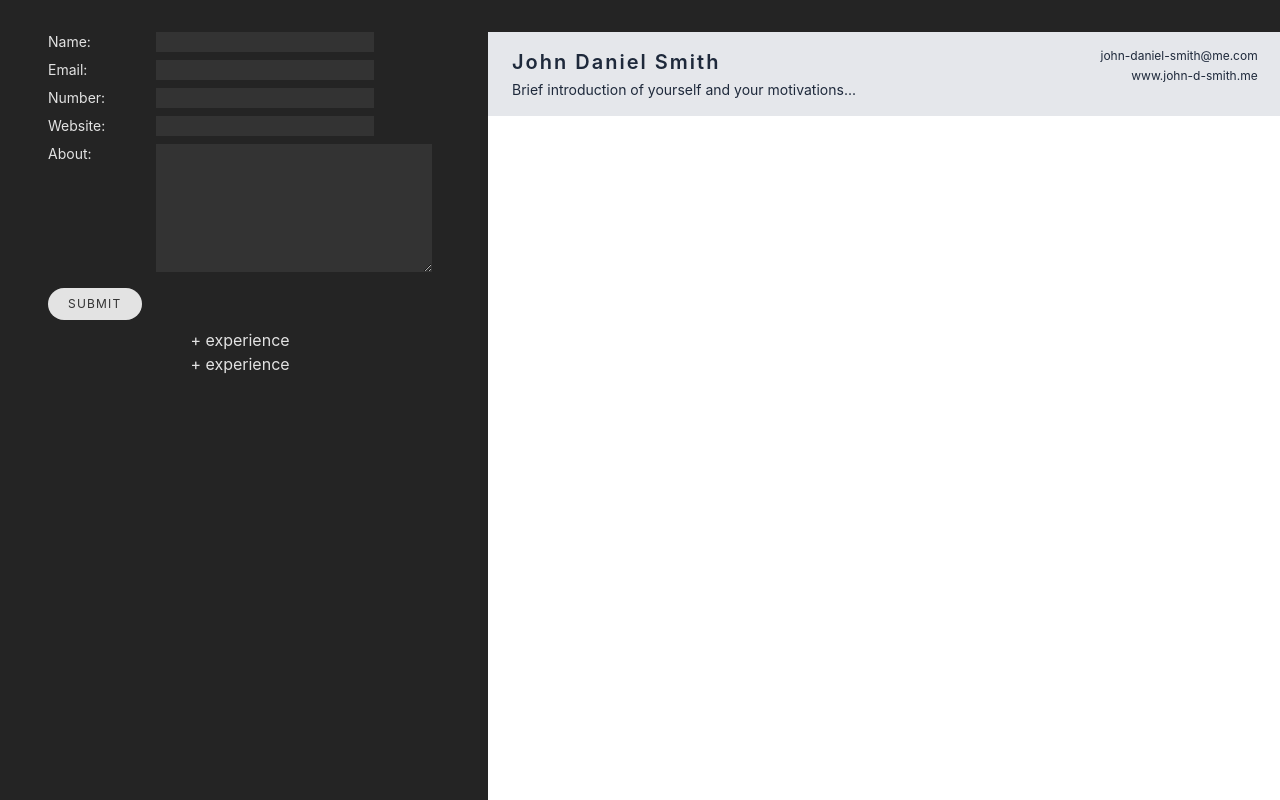
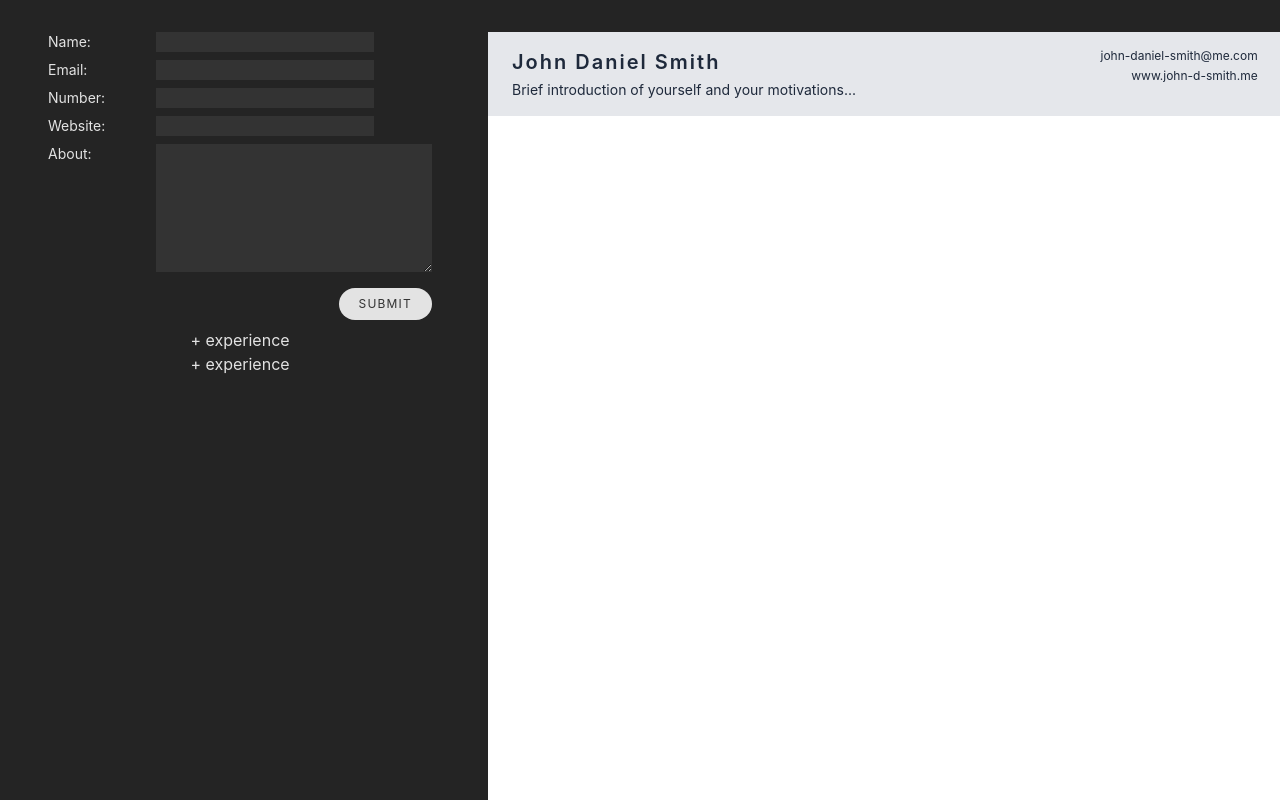
Before and after one commit to owen-addison/odin-react-cv-app, a React (Vite) app: page / in a window 1280 px wide. Shown: the top 800 px of the page. Built offline with nearby package versions, Linux system fonts and the light colour scheme.

Commit message:
[style] Change justification of submit to end - Change the flex position of the submit button from flex-start to   flex-end. - This keeps it stylistically more in-line with the experience   component's layout.

```diff
--- a/src/components/Personal.jsx
+++ b/src/components/Personal.jsx
@@ -79,7 +79,7 @@ function Personal({ personalDetails, setPersonalDetails }) {
             required={true}
           />
 
-          <div className="submit-container flex flex-row justify-start my-2">
+          <div className="submit-container flex flex-row justify-end my-2">
             <button type="submit" className="submit-button">
               SUBMIT
             </button>
```
